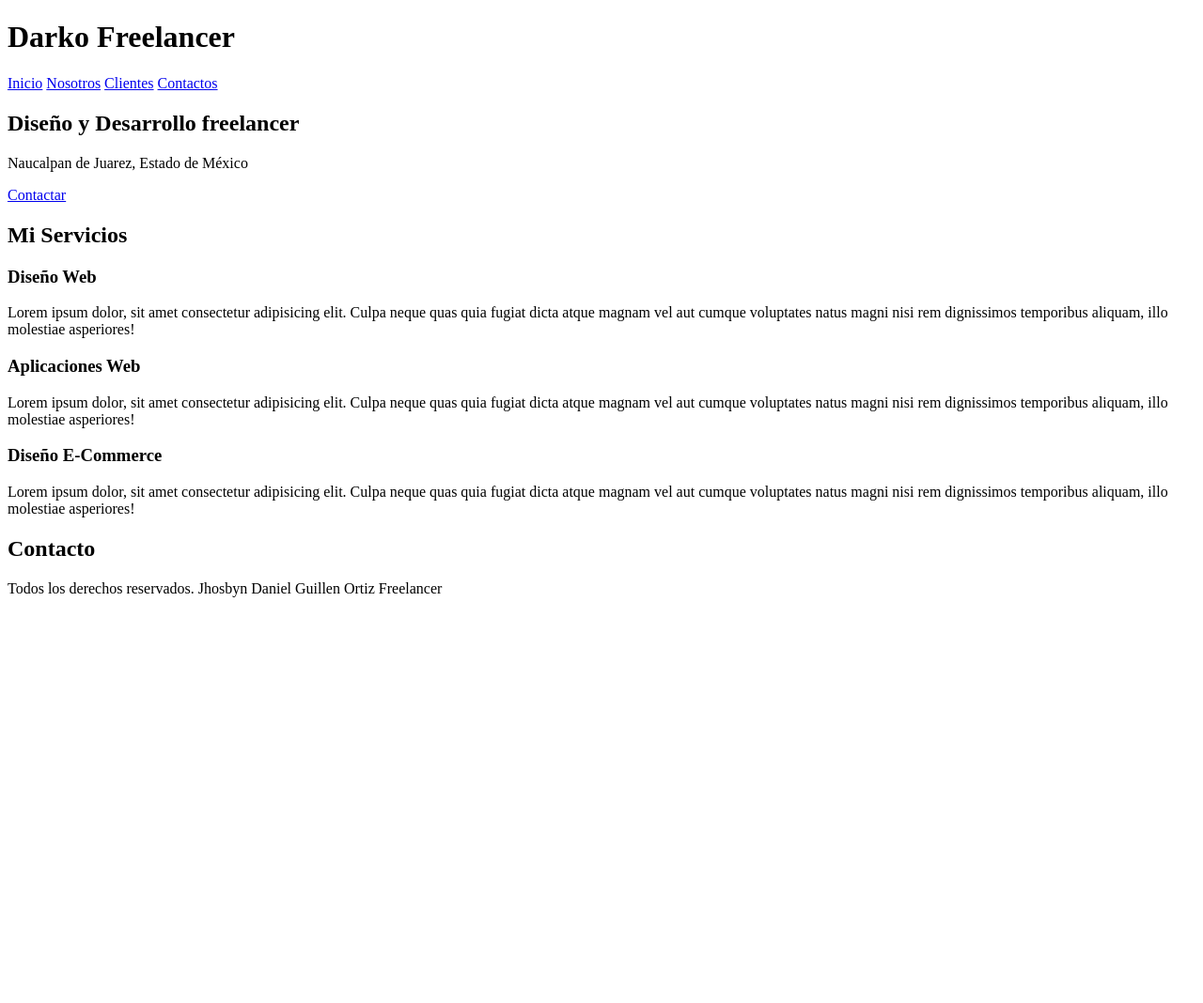
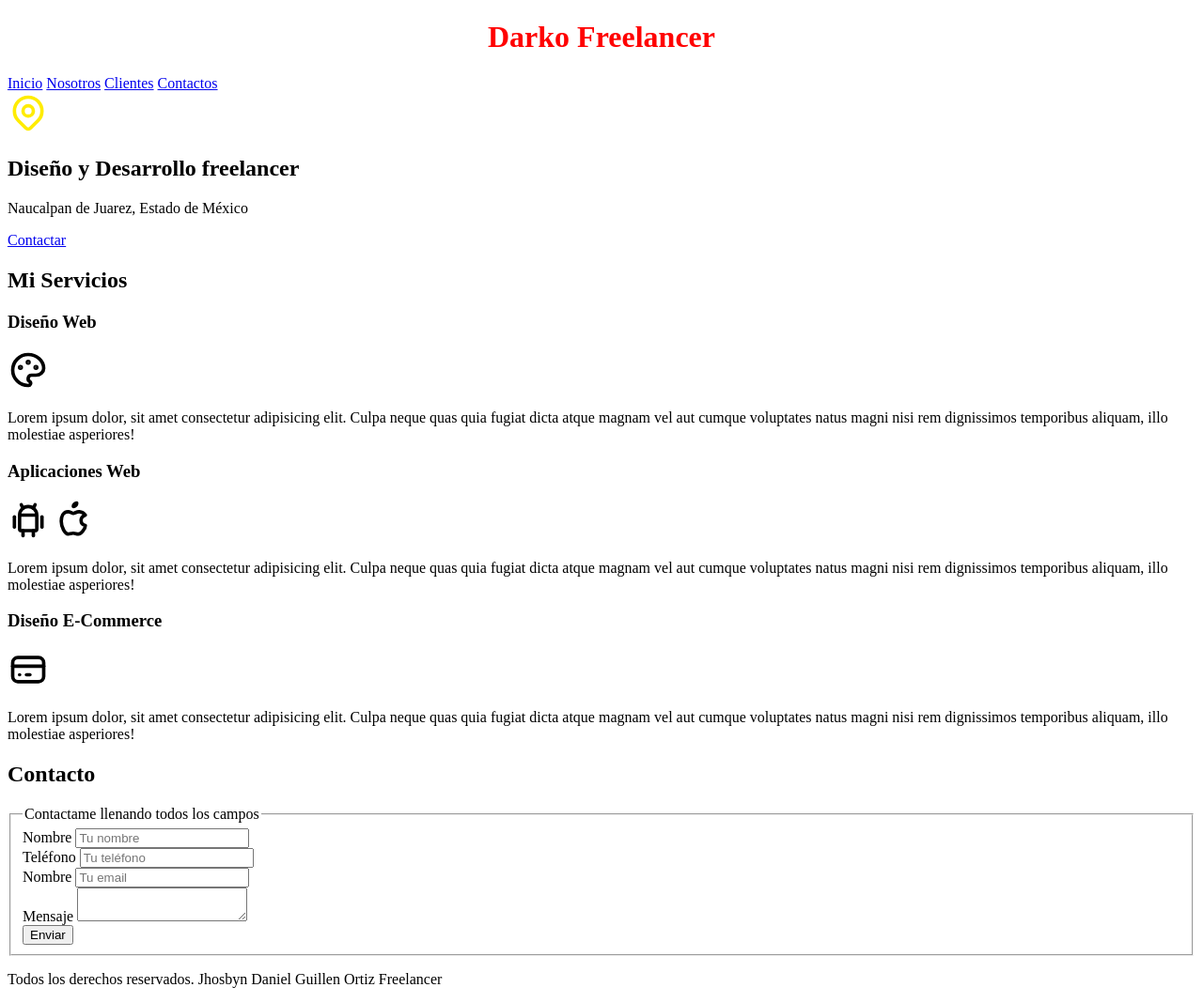
Before and after one commit to Patchwtf/FreeLancer, a plain HTML site: page index.html in a window 1280 px wide. Shown: the whole page at 94% size. Before the commit the page ends 800 px from the top, so only its background shows below. Drawn offline with Linux system fonts and the light colour scheme.

Commit message:
Se agrega carpeta IMG, Styles. Se incluye formulario en la pagina. Se incluye un estilo en H1

```diff
--- a/index.html
+++ b/index.html
@@ -5,6 +5,9 @@
     <meta http-equiv="X-UA-Compatible" content="IE=edge" />
     <meta name="viewport" content="width=device-width, initial-scale=1.0" />
     <title>Diseñador Freelancer</title>
+    <link rel="preload" href="styles\styles.css" as="style" />
+    <!--?  Se utiliza el preload para cargar los estilos antes de mostrar la pagina. Aumenta eficacia-->
+    <link href="styles\styles.css" rel="stylesheet" />
   </head>
 
   <body>
@@ -17,6 +20,24 @@
       <a href="#">Clientes</a>
       <a href="#">Contactos</a>
     </nav>
+    <svg
+      xmlns="http://www.w3.org/2000/svg"
+      class="icon icon-tabler icon-tabler-map-pin"
+      width="44"
+      height="44"
+      viewBox="0 0 24 24"
+      stroke-width="2"
+      stroke="#ffec00"
+      fill="none"
+      stroke-linecap="round"
+      stroke-linejoin="round"
+    >
+      <path stroke="none" d="M0 0h24v24H0z" fill="none" />
+      <circle cx="12" cy="11" r="3" />
+      <path
+        d="M17.657 16.657l-4.243 4.243a2 2 0 0 1 -2.827 0l-4.244 -4.243a8 8 0 1 1 11.314 0z"
+      />
+    </svg>
     <section>
       <!--? Los Heading tienden a tener Section --->
       <h2>Diseño y Desarrollo freelancer</h2>
@@ -29,6 +50,27 @@
       <h2>Mi Servicios</h2>
       <section>
         <h3>Diseño Web</h3>
+
+        <svg
+          xmlns="http://www.w3.org/2000/svg"
+          class="icon icon-tabler icon-tabler-palette"
+          width="44"
+          height="44"
+          viewBox="0 0 24 24"
+          stroke-width="2"
+          stroke="#000000"
+          fill="none"
+          stroke-linecap="round"
+          stroke-linejoin="round"
+        >
+          <path stroke="none" d="M0 0h24v24H0z" fill="none" />
+          <path
+            d="M12 21a9 9 0 1 1 0 -18a9 8 0 0 1 9 8a4.5 4 0 0 1 -4.5 4h-2.5a2 2 0 0 0 -1 3.75a1.3 1.3 0 0 1 -1 2.25"
+          />
+          <circle cx="7.5" cy="10.5" r=".5" fill="currentColor" />
+          <circle cx="12" cy="7.5" r=".5" fill="currentColor" />
+          <circle cx="16.5" cy="10.5" r=".5" fill="currentColor" />
+        </svg>
         <p>
           Lorem ipsum dolor, sit amet consectetur adipisicing elit. Culpa neque
           quas quia fugiat dicta atque magnam vel aut cumque voluptates natus
@@ -38,6 +80,48 @@
       </section>
       <section>
         <h3>Aplicaciones Web</h3>
+        <svg
+          xmlns="http://www.w3.org/2000/svg"
+          class="icon icon-tabler icon-tabler-brand-android"
+          width="44"
+          height="44"
+          viewBox="0 0 24 24"
+          stroke-width="2"
+          stroke="#000000"
+          fill="none"
+          stroke-linecap="round"
+          stroke-linejoin="round"
+        >
+          <path stroke="none" d="M0 0h24v24H0z" fill="none" />
+          <line x1="4" y1="10" x2="4" y2="16" />
+          <line x1="20" y1="10" x2="20" y2="16" />
+          <path
+            d="M7 9h10v8a1 1 0 0 1 -1 1h-8a1 1 0 0 1 -1 -1v-8a5 5 0 0 1 10 0"
+          />
+          <line x1="8" y1="3" x2="9" y2="5" />
+          <line x1="16" y1="3" x2="15" y2="5" />
+          <line x1="9" y1="18" x2="9" y2="21" />
+          <line x1="15" y1="18" x2="15" y2="21" />
+        </svg>
+
+        <svg
+          xmlns="http://www.w3.org/2000/svg"
+          class="icon icon-tabler icon-tabler-brand-apple"
+          width="44"
+          height="44"
+          viewBox="0 0 24 24"
+          stroke-width="2"
+          stroke="#000000"
+          fill="none"
+          stroke-linecap="round"
+          stroke-linejoin="round"
+        >
+          <path stroke="none" d="M0 0h24v24H0z" fill="none" />
+          <path
+            d="M9 7c-3 0 -4 3 -4 5.5c0 3 2 7.5 4 7.5c1.088 -.046 1.679 -.5 3 -.5c1.312 0 1.5 .5 3 .5s4 -3 4 -5c-.028 -.01 -2.472 -.403 -2.5 -3c-.019 -2.17 2.416 -2.954 2.5 -3c-1.023 -1.492 -2.951 -1.963 -3.5 -2c-1.433 -.111 -2.83 1 -3.5 1c-.68 0 -1.9 -1 -3 -1z"
+          />
+          <path d="M12 4a2 2 0 0 0 2 -2a2 2 0 0 0 -2 2" />
+        </svg>
         <p>
           Lorem ipsum dolor, sit amet consectetur adipisicing elit. Culpa neque
           quas quia fugiat dicta atque magnam vel aut cumque voluptates natus
@@ -47,6 +131,25 @@
       </section>
       <section>
         <h3>Diseño E-Commerce</h3>
+
+        <svg
+          xmlns="http://www.w3.org/2000/svg"
+          class="icon icon-tabler icon-tabler-credit-card"
+          width="44"
+          height="44"
+          viewBox="0 0 24 24"
+          stroke-width="2"
+          stroke="#000000"
+          fill="none"
+          stroke-linecap="round"
+          stroke-linejoin="round"
+        >
+          <path stroke="none" d="M0 0h24v24H0z" fill="none" />
+          <rect x="3" y="5" width="18" height="14" rx="3" />
+          <line x1="3" y1="10" x2="21" y2="10" />
+          <line x1="7" y1="15" x2="7.01" y2="15" />
+          <line x1="11" y1="15" x2="13" y2="15" />
+        </svg>
         <p>
           Lorem ipsum dolor, sit amet consectetur adipisicing elit. Culpa neque
           quas quia fugiat dicta atque magnam vel aut cumque voluptates natus
@@ -57,6 +160,30 @@
     </main>
     <section>
       <h2>Contacto</h2>
+      <form>
+        <fieldset>
+          <legend>Contactame llenando todos los campos</legend>
+          <div>
+            <label>Nombre</label>
+            <input type="text" placeholder="Tu nombre" />
+          </div>
+          <div>
+            <label>Teléfono</label>
+            <input type="tel" placeholder="Tu teléfono" />
+          </div>
+          <div>
+            <label>Nombre</label>
+            <input type="emal" placeholder="Tu email" />
+          </div>
+          <div>
+            <label>Mensaje</label>
+            <textarea></textarea>
+          </div>
+          <div>
+            <input type="submit" value="Enviar" />
+          </div>
+        </fieldset>
+      </form>
     </section>
     <footer>
       <p>
--- /dev/null
+++ b/styles/styles.css
@@ -0,0 +1,4 @@
+  h1 {
+      text-align: center;
+      color: red;
+  }
```
Also changed, not shown: img/hero.jpg (renamed from freelancer_inicio/hero.jpg), 1 other file.
